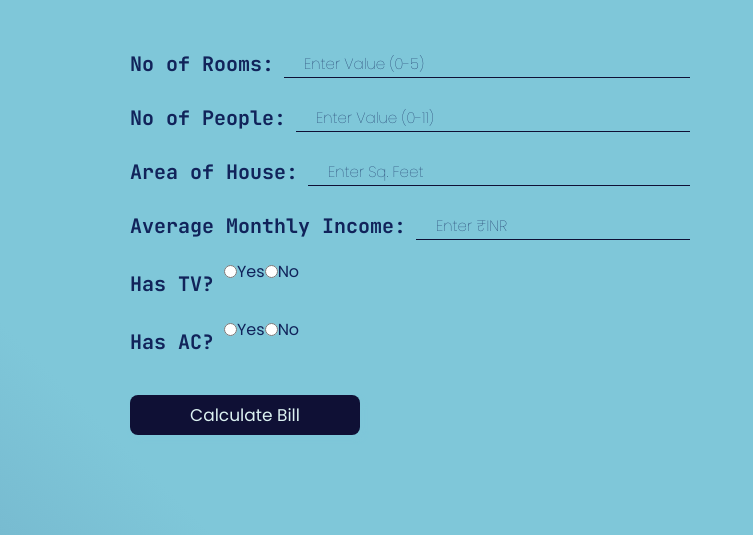
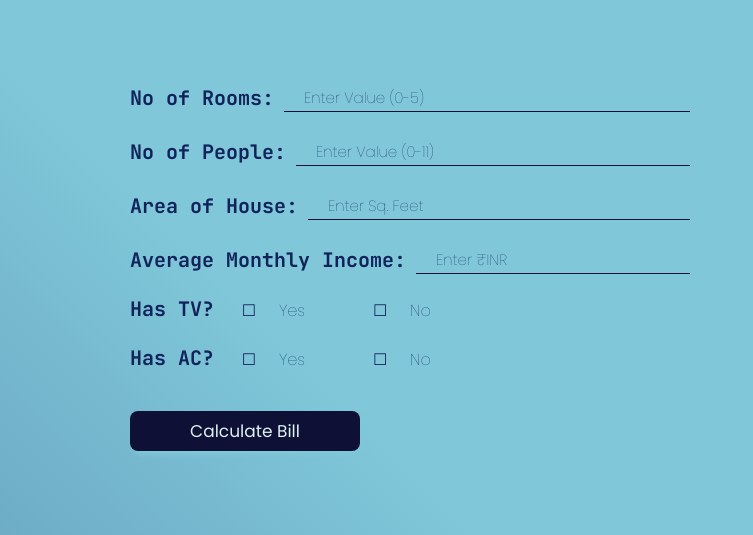
Before and after one commit to sai-vatturi/Electricity-Bill-Predictor, a plain HTML site: page index.html in a window 1280 px wide. Shown: the part 265-800 px from the top of the page, without its empty margins (0-753 px from the left). Drawn offline with Linux system fonts and the light colour scheme.

Commit message:
styled radiobuttons

```diff
--- a/assets/styles/inputs.css
+++ b/assets/styles/inputs.css
@@ -16,12 +16,14 @@ body{
 input[type=number]::-webkit-inner-spin-button {
     -webkit-appearance: none;
   }
+
 .input-container{
     display: flex;
     align-items: flex-end;
     margin-top: 5px;
     margin-bottom: 14px;
 }
+
 .input-container .label {
     font-family: 'JetBrains Mono', monospace;
     color: #11235A;
@@ -32,12 +34,58 @@ input[type=number]::-webkit-inner-spin-button {
     text-align: left;
     white-space: nowrap; /* Prevent the label from breaking to the next line */
 }
+.rad{
+    margin-top: 22px;
+}
 .input-container .radio-btns {
     display: flex;
     flex-direction: row;
     color: #11235A;
-    margin-top: 5px;
-    margin-bottom: 14px;
+    /* margin-top: 5px;
+    margin-bottom: 14px; */
+}
+
+
+.input-container .radio-btns input[type="radio"] {
+    display: none;
+}
+
+.input-container .radio-btns label {
+    position: relative;
+    font-family: 'Poppins', sans-serif;
+    font-weight: 100;
+    color: #11235A;
+    pointer-events: fill;
+    padding-left: 15px;
+    padding-right: 50px;
+    display: flex;
+    align-items: center;
+    cursor: pointer; /* Add this line */
+
+}
+
+.input-container .radio-btns label:before {
+    content: "\2610"; /* Unicode symbol for an empty box */
+    height: 20px;
+    width: 20px;
+
+    border-radius: 20%;
+    margin-right: 20px;
+    display: flex;
+    align-items: center;
+    justify-content: center;
+    font-size: 16px;
+}
+
+.input-container .radio-btns input[type="radio"][value="yes"]:checked + label:before {
+    color: #11235A;
+    content: "\2713"; /* Unicode check mark symbol for "Yes" */
+}
+
+.input-container .radio-btns input[type="radio"][value="no"]:checked + label:before {
+
+    color: #11235A;
+    content: "\2716"; /* Unicode symbol for an X */
 }
 
 .wrapper{
@@ -65,16 +113,17 @@ input[type=number]::-webkit-inner-spin-button {
     transform: translate(-20px, -30px);
     font-size: 10px;
 }
-.wrapper .input-data label{
+.wrapper .input-data label {
     position: absolute;
     bottom: 3px;
     left: 20px;
     color: #11235A;
     font-weight: 100;
     font-size: 15px;
-    pointer-events: none;
     transition: all 0.3s ease;
+    cursor: text;
 }
+
 .wrapper .input-data .underline{
     position: absolute;
     bottom: 0;
--- a/assets/styles/styles.css
+++ b/assets/styles/styles.css
@@ -17,7 +17,7 @@
 }
 
 .main-container {
-    height: 80vh;
+    height: 84vh;
     width: 60%;
     max-width: 50%;
     padding: 20px;
@@ -73,12 +73,3 @@
     bottom: 0;
     transform: skewX(10deg);
 }
-
-@keyframes color {
-    0% {
-        background-position: 0% 50%;
-    }
-    100% {
-        background-position: 100% 50%;
-    }
-}
--- a/index.html
+++ b/index.html
@@ -8,7 +8,7 @@
     <link rel="stylesheet" href="./assets/styles/inputs.css">
 </head>
 <body>
-    <div class="container">
+    <div class="container glass">
         <div class="main-container">
             <div class="heading">
                 <h1>Electricity Bill Predictor</h1>
@@ -23,8 +23,8 @@
                         </div>
                         <div class="wrapper">
                             <div class="input-data">
-                                <input type="number" name="rooms" required>
-                                <label>Enter Value (0-5)</label>
+                                <input type="number" name="rooms" id="rooms" required>
+                                <label for="rooms">Enter Value (0-5)</label>
                                 <div class="underline"></div>
                             </div>
                         </div>
@@ -37,8 +37,8 @@
                         </div>
                         <div class="wrapper">
                             <div class="input-data">
-                                <input type="number" name="people" required>
-                                <label>Enter Value (0-11)</label>
+                                <input type="number" name="people" id="people" required>
+                                <label for="people">Enter Value (0-11)</label>
                                 <div class="underline"></div>
                             </div>
                         </div>
@@ -51,8 +51,8 @@
                         </div>
                         <div class="wrapper">
                             <div class="input-data">
-                                <input type="number" name="house" required>
-                                <label>Enter Sq. Feet</label>
+                                <input type="number" name="house" id="house" required>
+                                <label for="house">Enter Sq. Feet</label>
                                 <div class="underline"></div>
                             </div>
                         </div>
@@ -65,35 +65,35 @@
                         </div>
                         <div class="wrapper">
                             <div class="input-data">
-                                <input type="number" name="income" required>
-                                <label>Enter ₹INR</label>
+                                <input type="number" name="income" id="income" required>
+                                <label for="income">Enter ₹INR</label>
                                 <div class="underline"></div>
                             </div>
                         </div>
                     </div>
 
                     <!-- Has TV -->
-                    <div class="input-container">
+                    <div class="input-container rad">
                         <div class="label">
                             Has TV?
                         </div>
                         <div class="radio-btns">
-                            <input type="radio" id="tv-yes" name="tv" value="yes">
+                            <input type="radio" id="tv-yes" name="tv" value="yes" required>
                             <label for="tv-yes">Yes</label><br>
-                            <input type="radio" id="tv-no" name="tv" value="no">
+                            <input type="radio" id="tv-no" name="tv" value="no" required>
                             <label for="tv-no">No</label><br>
                         </div>
                     </div>
 
                     <!-- Has AC -->
-                    <div class="input-container">
+                    <div class="input-container rad">
                         <div class="label">
                             Has AC?
                         </div>
                         <div class="radio-btns">
-                            <input type="radio" id="ac-yes" name="ac" value="yes">
+                            <input type="radio" id="ac-yes" name="ac" value="yes" required>
                             <label for="ac-yes">Yes</label><br>
-                            <input type="radio" id="ac-no" name="ac" value="no">
+                            <input type="radio" id="ac-no" name="ac" value="no" required>
                             <label for="ac-no">No</label><br>
                         </div>
                     </div>
```
Also changed, not shown: 4 other files.
